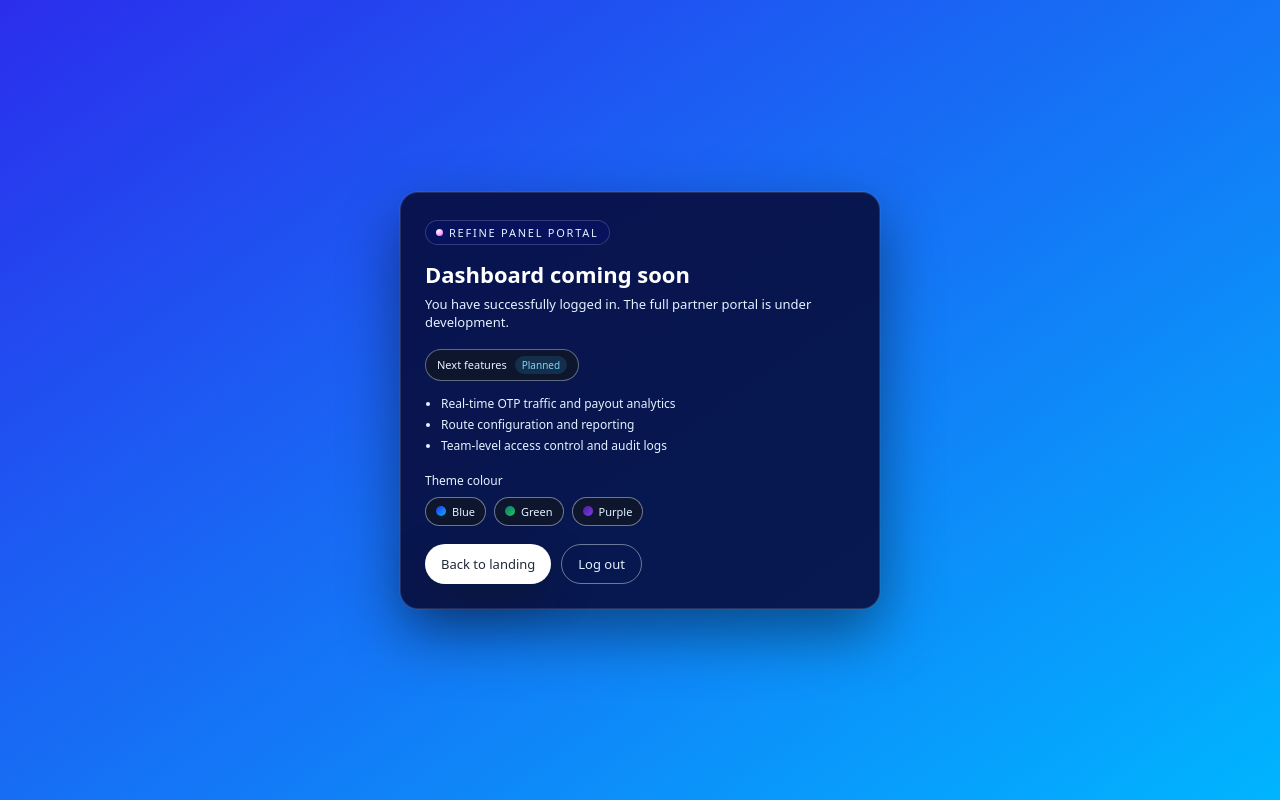
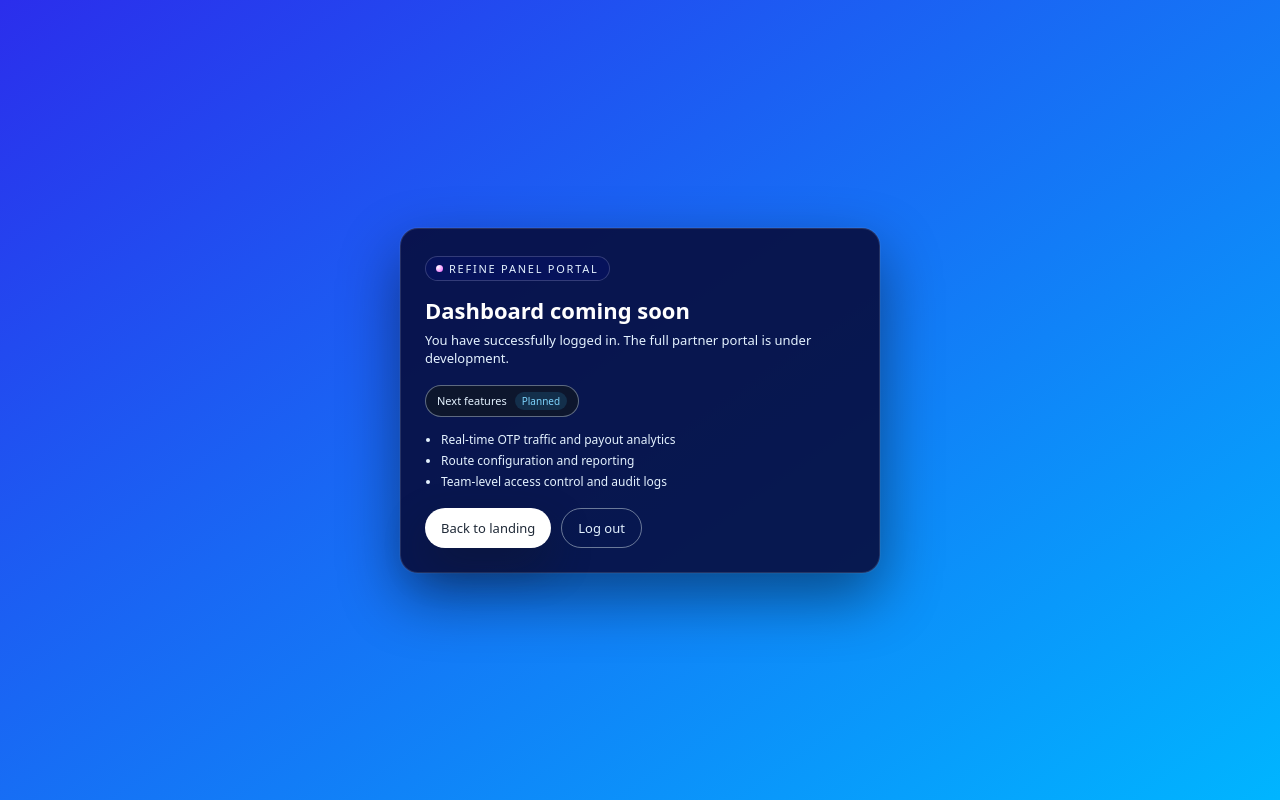
Before and after one commit to freeadsearn10/website-, a PHP site: page /portal in a window 1280 px wide. Run offline with PHP 8.4, Linux system fonts and the light colour scheme; the visitor is signed in with stand-in values (Sample User, id 1); tables that the repository leaves empty or names only in its code hold one stand-in row (values such as "Sample post"); some libraries are stand-ins or nearby versions.

Commit message:
feat(portal): start session, basic login guard, and inline static portal CSS (remove dynamic theming)
Co-authored-by: Genie <genie@cosine.sh>

```diff
--- a/portal.php
+++ b/portal.php
@@ -1,12 +1,22 @@
 <?php
+// Show all errors for debugging
+error_reporting(E_ALL);
+ini_set('display_errors', 1);
+
 require_once __DIR__ . '/config.php';
-require_once __DIR__ . '/theme.php';
 
-rp_ensure_installed();
-rp_require_login();
+rp_start_session();
 
-$user = rp_current_user();
-$theme = rp_get_user_theme($user);
+// Simple login check without relying on helper functions that may not exist
+$user = null;
+if (function_exists('rp_current_user')) {
+    $user = rp_current_user();
+}
+
+if (!$user) {
+    header('Location: login');
+    exit;
+}
 ?>
 <!DOCTYPE html>
 <html lang="en">
@@ -14,51 +24,156 @@ $theme = rp_get_user_theme($user);
     <meta charset="UTF-8">
     <title>Refine Panel - Portal</title>
     <meta name="viewport" content="width=device-width, initial-scale=1">
+    <!-- Static CSS copied from portal.html -->
     <style>
-        <?php
-        // base styles from portal.html to keep visual design
-        $portalHtml = file_get_contents(__DIR__ . '/portal.html');
-        if ($portalHtml !== false && preg_match('~<style>(.*?)</style>~s', $portalHtml, $m)) {
-            echo $m[1];
+        :root {
+            --primary-start: #2b2eec;
+            --primary-end: #00b5ff;
+            --accent: #f35bff;
+            --text-main: #ffffff;
+            --text-sub: #e4f2ff;
         }
-        // override core colors with theme
-        echo "\n" . rp_theme_css($theme);
-        ?>
-        .theme-choices {
-            margin-top: 18px;
+
+        * {
+            box-sizing: border-box;
+            margin: 0;
+            padding: 0;
+        }
+
+        body {
+            font-family: system-ui, -apple-system, BlinkMacSystemFont, "Segoe UI", sans-serif;
+            min-height: 100vh;
+            display: flex;
+            align-items: center;
+            justify-content: center;
+            background: linear-gradient(145deg, var(--primary-start), var(--primary-end));
+            color: var(--text-main);
+        }
+
+        .portal-shell {
+            max-width: 520px;
+            width: 100%;
+            padding: 32px 20px;
+        }
+
+        .portal-card {
+            background: rgba(7, 13, 62, 0.9);
+            border-radius: 18px;
+            padding: 26px 24px 24px;
+            box-shadow:
+                0 24px 60px rgba(0, 0, 0, 0.45),
+                0 0 0 1px rgba(255, 255, 255, 0.06);
+            border: 1px solid rgba(255, 255, 255, 0.12);
+        }
+
+        .badge {
+            display: inline-flex;
+            align-items: center;
+            gap: 6px;
+            padding: 4px 10px;
+            border-radius: 999px;
+            background: rgba(7, 18, 94, 0.8);
+            border: 1px solid rgba(255, 255, 255, 0.18);
+            font-size: 11px;
+            letter-spacing: 0.16em;
+            text-transform: uppercase;
+            color: var(--text-sub);
+            margin-bottom: 14px;
+        }
+
+        .badge-dot {
+            width: 7px;
+            height: 7px;
+            border-radius: 999px;
+            background: radial-gradient(circle at 30% 30%, #fff, var(--accent));
+        }
+
+        h1 {
+            font-size: 22px;
+            margin-bottom: 6px;
+        }
+
+        .subtitle {
+            font-size: 13px;
+            color: var(--text-sub);
+            margin-bottom: 18px;
+        }
+
+        .pill {
+            display: inline-flex;
+            align-items: center;
+            gap: 8px;
+            padding: 6px 11px;
+            border-radius: 999px;
+            background: rgba(15, 23, 42, 0.9);
+            border: 1px solid rgba(148, 163, 184, 0.6);
+            font-size: 11px;
+            margin-bottom: 14px;
+        }
+
+        .pill span.label {
+            color: var(--text-sub);
+        }
+
+        .pill span.status {
+            padding: 2px 7px;
+            border-radius: 999px;
+            background: rgba(56, 189, 248, 0.15);
+            color: #7dd3fc;
+            font-size: 10px;
+        }
+
+        .list {
             font-size: 12px;
             color: var(--text-sub);
+            margin-bottom: 18px;
         }
-        .theme-choices-buttons {
+
+        .list li {
+            margin-left: 16px;
+            margin-bottom: 4px;
+        }
+
+        .actions {
             display: flex;
-            gap: 8px;
-            margin-top: 8px;
+            flex-wrap: wrap;
+            gap: 10px;
         }
-        .theme-chip {
+
+        .btn {
+            display: inline-flex;
+            align-items: center;
+            justify-content: center;
+            padding: 10px 16px;
             border-radius: 999px;
-            padding: 6px 10px;
-            border: 1px solid rgba(148,163,184,0.7);
-            background: rgba(15,23,42,0.9);
-            color: var(--text-sub);
-            font-size: 11px;
+            border: none;
+            font-size: 13px;
             cursor: pointer;
             text-decoration: none;
         }
-        .theme-chip span.dot {
-            display: inline-block;
-            width: 10px;
-            height: 10px;
-            border-radius: 999px;
-            margin-right: 6px;
+
+        .btn-primary {
+            background: #ffffff;
+            color: #1f2937;
+            box-shadow: 0 18px 40px rgba(15, 23, 42, 0.45);
         }
-        .theme-chip.blue span.dot { background: linear-gradient(135deg,#2b2eec,#00b5ff); }
-        .theme-chip.green span.dot { background: linear-gradient(135deg,#0f766e,#22c55e); }
-        .theme-chip.purple span.dot { background: linear-gradient(135deg,#4c1d95,#7c3aed); }
+
+        .btn-secondary {
+            background: transparent;
+            color: var(--text-sub);
+            border: 1px solid rgba(148, 163, 184, 0.7);
+        }
+
+        @media (max-width: 480px) {
+            .portal-card {
+                padding-inline: 18px;
+            }
+        }
     </style>
 </head>
 <body>
 <div class="portal-shell">
-    <div class="portal-card theme-card-bg">
+    <div class="portal-card">
         <div class="badge">
             <span class="badge-dot"></span>
             <span>Refine Panel Portal</span>
@@ -79,22 +194,7 @@ $theme = rp_get_user_theme($user);
             <li>Team-level access control and audit logs</li>
         </ul>
 
-        <div class="theme-choices">
-            Theme colour
-            <div class="theme-choices-buttons">
-                <a class="theme-chip blue" href="user-theme-save?accent=blue">
-                    <span class="dot"></span>Blue
-                </a>
-                <a class="theme-chip green" href="user-theme-save?accent=green">
-                    <span class="dot"></span>Green
-                </a>
-                <a class="theme-chip purple" href="user-theme-save?accent=purple">
-                    <span class="dot"></span>Purple
-                </a>
-            </div>
-        </div>
-
-        <div class="actions" style="margin-top: 18px;">
+        <div class="actions">
             <a class="btn btn-primary" href="./">Back to landing</a>
             <a class="btn btn-secondary" href="login">Log out</a>
         </div>
```
